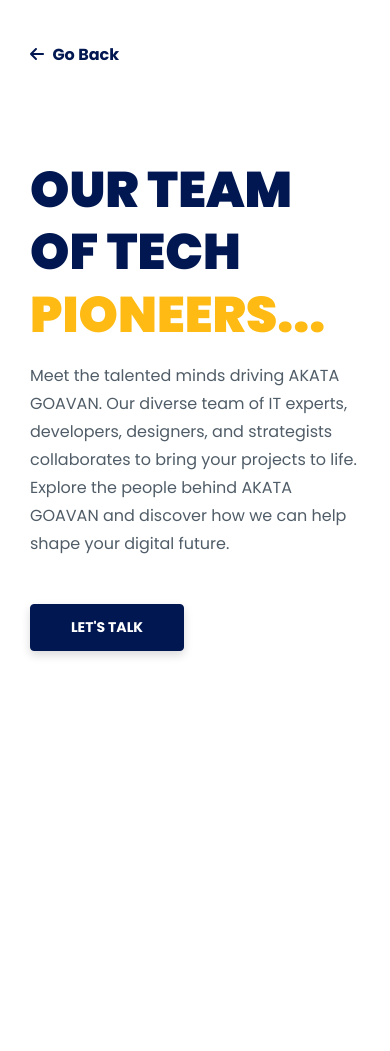
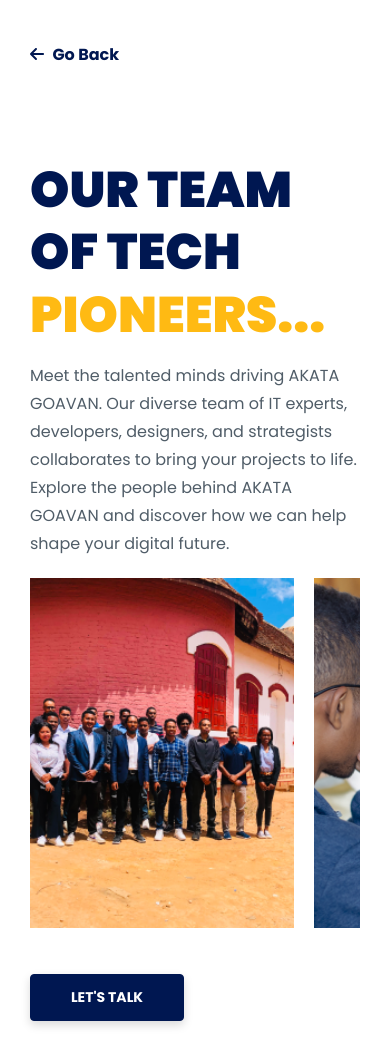
Before and after one commit to maxime-dot/website3, a Next.js app: page /teams in a window 390 px wide. Before the commit the page ends 844 px from the top, so only its background shows below. Built offline with nearby package versions, Linux system fonts and the light colour scheme.

Commit message:
fix:article page responsivity

```diff
--- a/src/app/teams/page.tsx
+++ b/src/app/teams/page.tsx
@@ -41,6 +41,36 @@
             bring your projects to life. Explore the people behind AKATA GOAVAN
             and discover how we can help shape your digital future.
           </motion.p>
+          <div className="team-photos">
+            <Image
+              src={"/images/teams/akata-team.png"}
+              alt="akata-team"
+              width={300}
+              height={600}
+              className="card-part-photo"
+            />
+            <Image
+              src={"/images/teams/akata-team-2.png"}
+              alt="akata-team"
+              width={300}
+              height={600}
+              className="card-part-photo"
+            />
+            <Image
+              src={"/images/teams/akata-team-3.png"}
+              alt="akata-team"
+              width={300}
+              height={600}
+              className="card-part-photo"
+            />
+            <Image
+              src={"/images/teams/akata-team-4.png"}
+              alt="akata-team"
+              width={300}
+              height={600}
+              className="card-part-photo"
+            />
+          </div>
           <motion.div
             initial={{ opacity: 0, y: 30 }}
             animate={{ opacity: 1, y: 0 }}
--- a/src/app/teams/team-page.scss
+++ b/src/app/teams/team-page.scss
@@ -28,6 +28,9 @@
     grid-template-columns: 1fr 1fr;
     margin-top: 80px;
     .content-text {
+      .team-photos {
+        display: none;
+      }
       .text-description {
         margin-top: 16px;
         max-width: 500px;
@@ -103,8 +106,35 @@
     padding: 30px;
     .team-page-content {
       grid-template-columns: 1fr;
+      .content-text {
+        .team-photos {
+          margin-top: 20px;
+          display: flex;
+          flex-wrap: nowrap;
+          overflow: auto;
+          flex-direction: row;
+          width: 100%;
+          max-width: 768px;
+          height: 350px;
+          gap: 20px;
+          -ms-scroll-snap-type: x mandatory;
+          scroll-snap-type: x mandatory;
+          scroll-behavior: smooth;
+          .card-part-photo {
+            scroll-snap-align: start;
+            width: 80%;
+            height: 100%;
+            -o-object-fit: cover;
+            object-fit: cover;
+          }
+        }
+      }
       .content-gallery {
         display: none;
+        .card-part-photo {
+          width: 200px;
+          height: 400px;
+        }
         .card-part {
           .part-photo {
             &:nth-child(2) {
```
